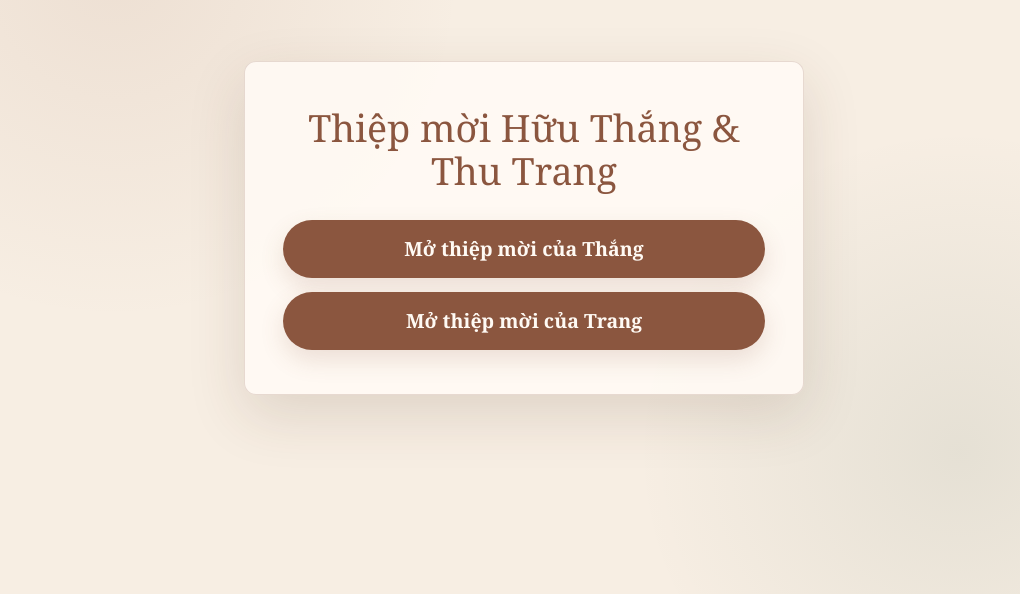
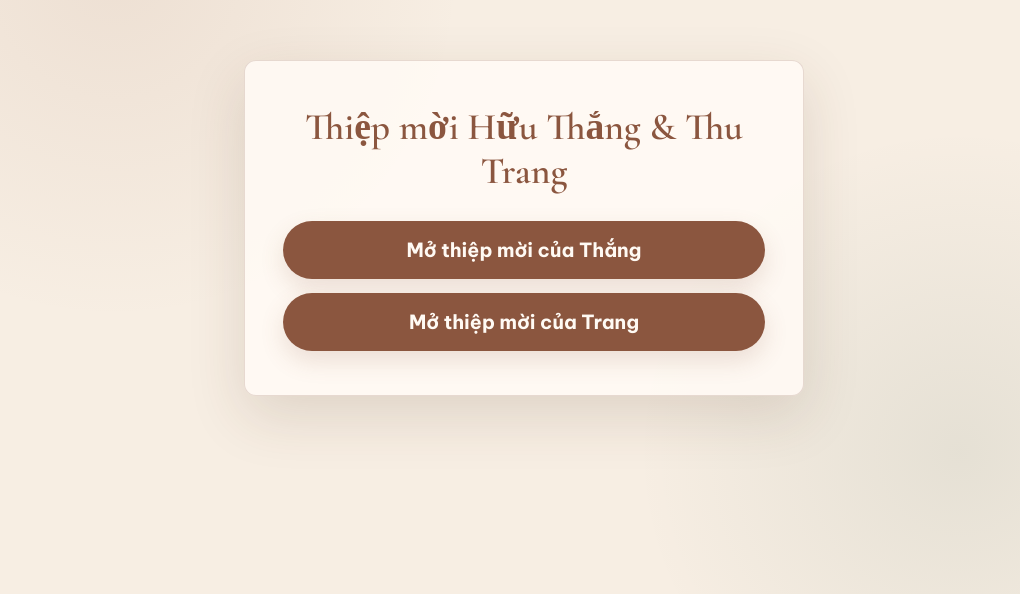
Before and after one commit to ThangDoan-Avery/Wedding-Invitation, a plain HTML site: page deploy/index.html in a window 1280 px wide. Shown: the part 172-766 px from the top of the page, without its empty margins (116-1136 px from the left). Drawn offline with nearby package versions, Linux system fonts and the light colour scheme.

Commit message:
Improve selector Vietnamese typography

```diff
--- a/deploy/index.html
+++ b/deploy/index.html
@@ -4,6 +4,12 @@
     <meta charset="UTF-8" />
     <meta name="viewport" content="width=device-width, initial-scale=1.0" />
     <title>Thiệp mời Hữu Thắng & Thu Trang</title>
+    <link rel="preconnect" href="https://fonts.googleapis.com" />
+    <link rel="preconnect" href="https://fonts.gstatic.com" crossorigin />
+    <link
+      href="https://fonts.googleapis.com/css2?family=Be+Vietnam+Pro:wght@500;600;700&family=Cormorant+Garamond:wght@500;600;700&display=swap&subset=vietnamese"
+      rel="stylesheet"
+    />
     <style>
       * {
         box-sizing: border-box;
@@ -20,7 +26,7 @@
           radial-gradient(circle at 84% 78%, rgba(21, 63, 42, 0.08), transparent 26%),
           #f7eee3;
         color: #7c4b38;
-        font-family: Georgia, "Times New Roman", serif;
+        font-family: "Be Vietnam Pro", system-ui, sans-serif;
       }
 
       main {
@@ -38,8 +44,10 @@
         margin: 0 auto 28px;
         color: #8b563f;
         font-size: clamp(1.9rem, 7vw, 2.35rem);
-        font-weight: 500;
-        line-height: 1.15;
+        font-family: "Cormorant Garamond", "Times New Roman", serif;
+        font-weight: 600;
+        line-height: 1.18;
+        letter-spacing: 0;
       }
 
       .actions {
@@ -59,6 +67,7 @@
         box-shadow: 0 10px 24px rgba(139, 86, 63, 0.16);
         text-decoration: none;
         font-size: clamp(1.05rem, 4.5vw, 1.22rem);
+        font-family: "Be Vietnam Pro", system-ui, sans-serif;
         font-weight: 700;
         line-height: 1.25;
         transition:
```
